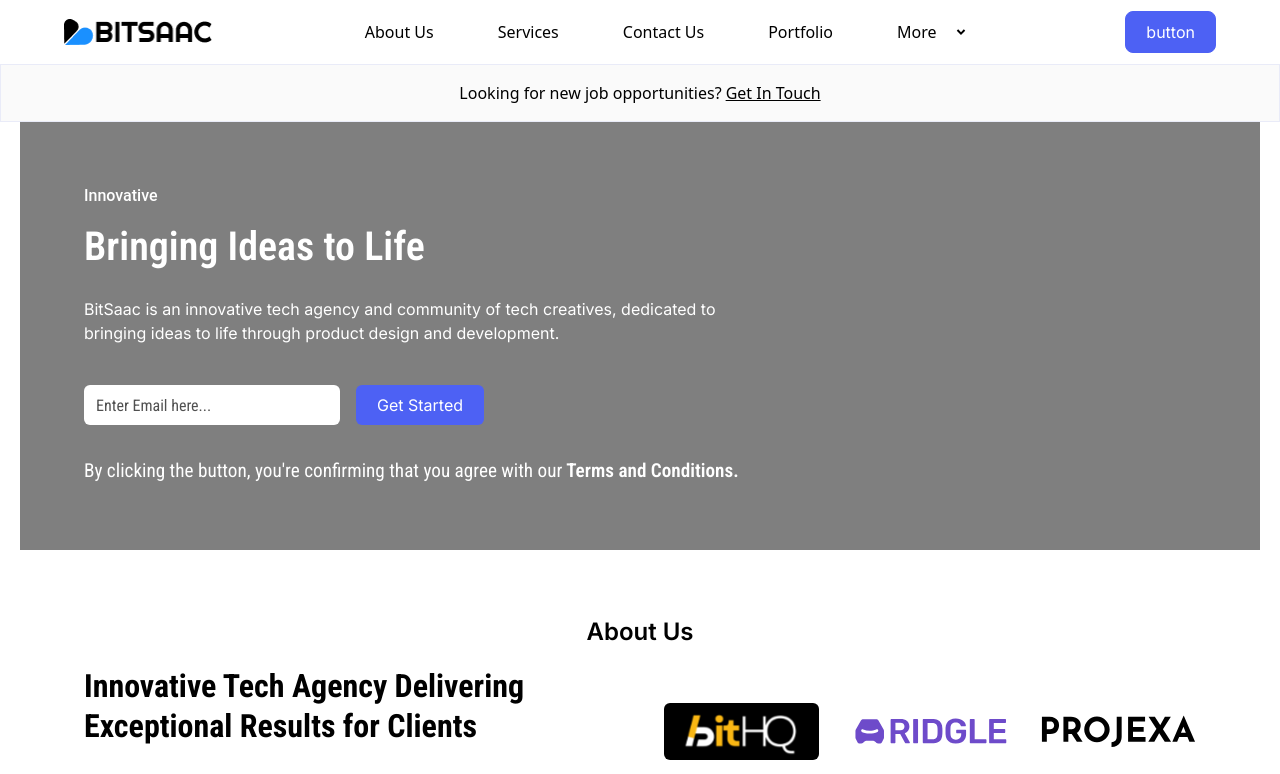
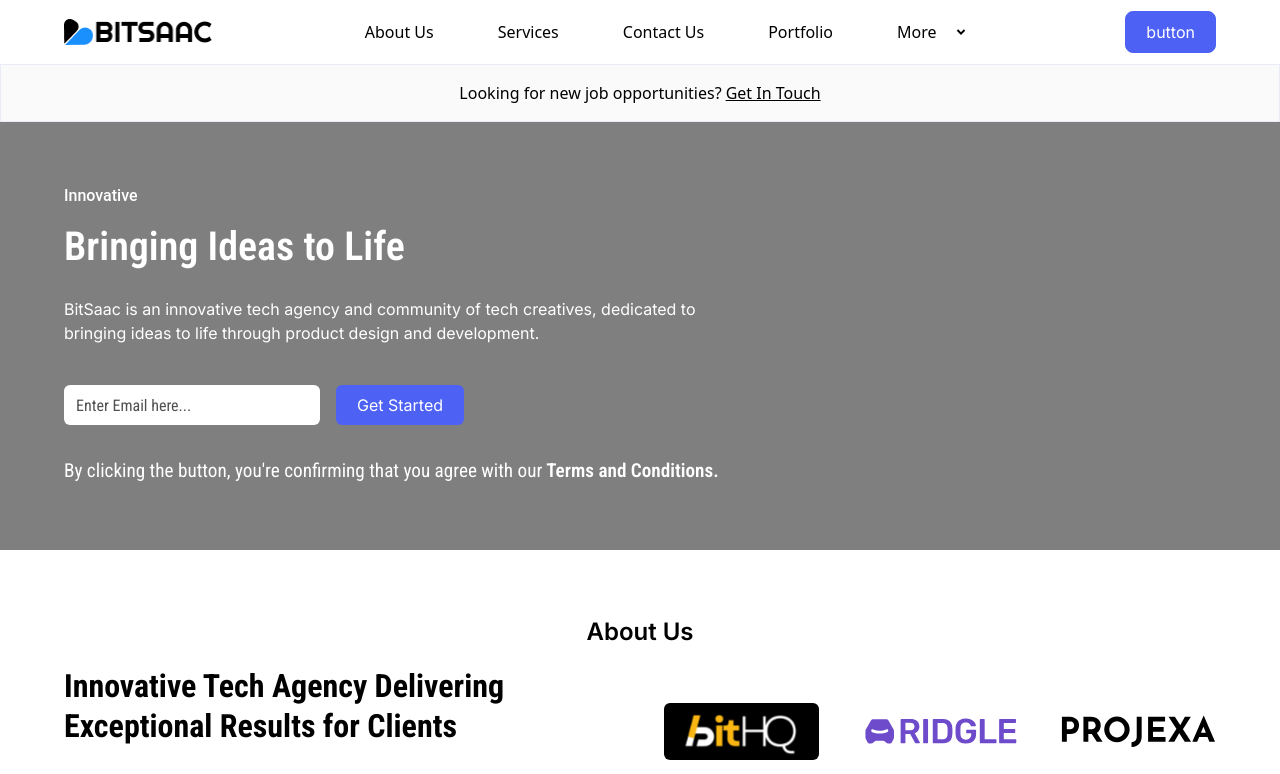
Before and after one commit to Bitsaac/BitSaac-web, a Next.js app: page /about in a window 1280 px wide. Shown: the top 774 px of the page. Built offline with nearby package versions, Linux system fonts and the light colour scheme.

Commit message:
Adjusted max width for about page

```diff
--- a/src/app/about/page.tsx
+++ b/src/app/about/page.tsx
@@ -7,7 +7,8 @@ import { AllImages, Experience, Innovation } from "./aboutItems"
 
 const About = () => {
   return (
-    <div className="xl:mx-auto max-w-[1240px]">
+    // @gafaradetunji there's max width container class in global.css
+    <div className="max-container">
       {/* ABOUT HERO SECTION */}
       <div className="font-Roboto text-white px-[1.25rem] py-[4rem] bg-[rgba(0,0,0,.5)] sm:px-[64px] ">
         <div className="md:w-[70%]">
```
